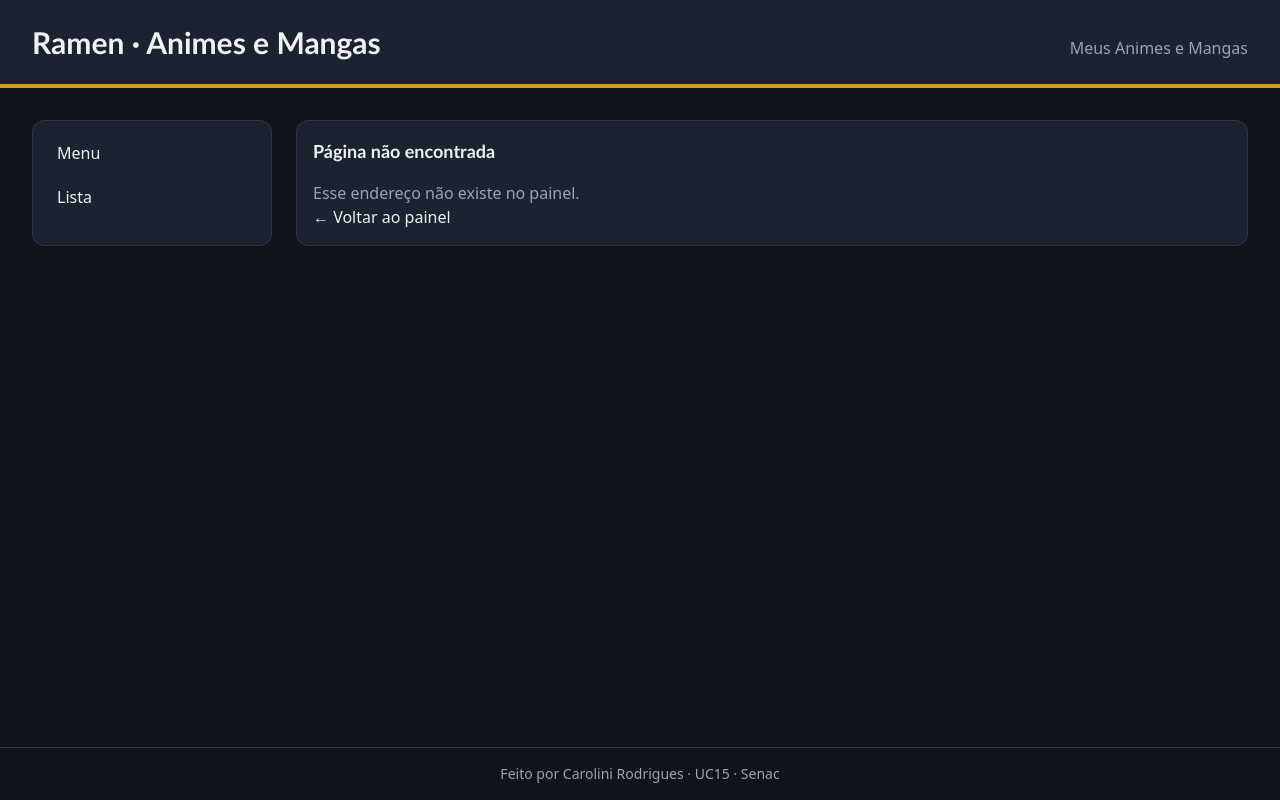
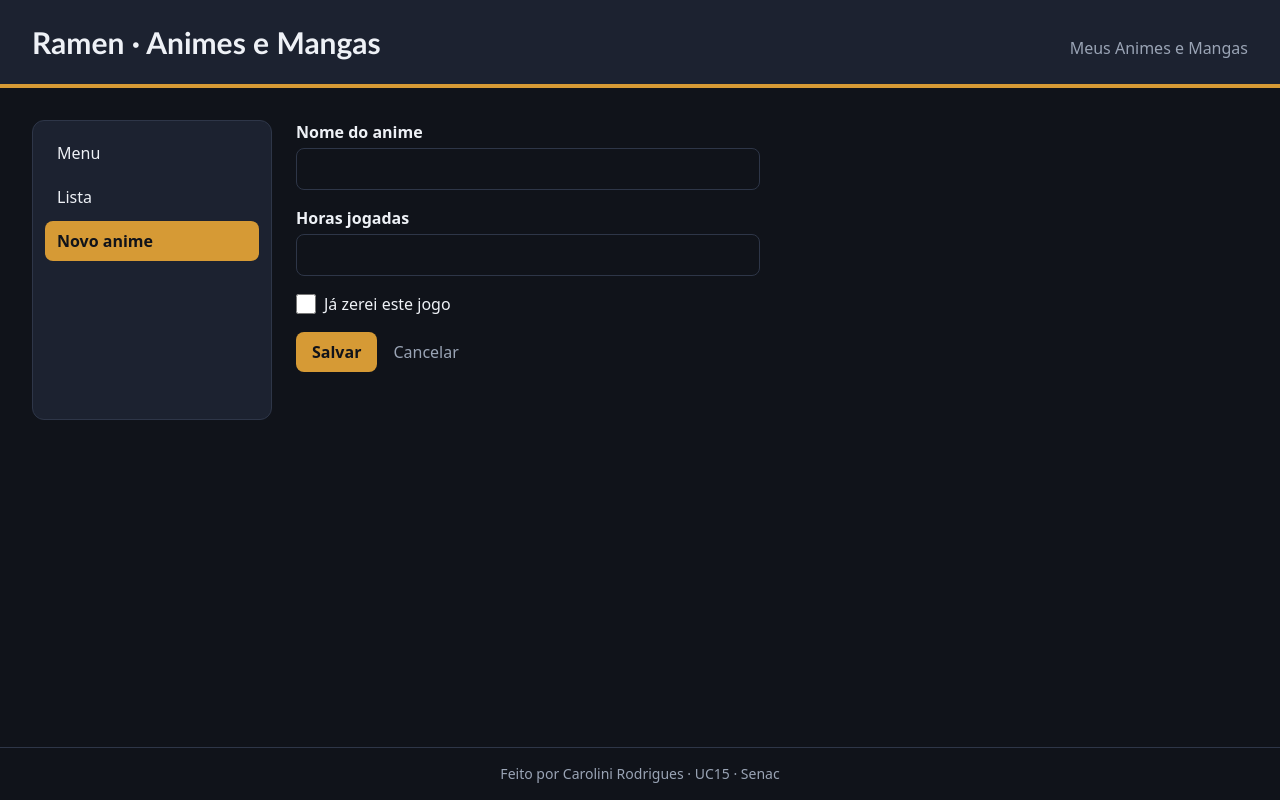
Before and after one commit to Caroliniz/my-dasboard, a React (Vite) app: page /novo in a window 1280 px wide. Built offline with nearby package versions, Linux system fonts and the light colour scheme.

Commit message:
feat: add new item form with validation

```diff
--- a/src/App.jsx
+++ b/src/App.jsx
@@ -5,6 +5,7 @@ import ListPage from './pages/ListPage.jsx';
 import NotFoundPage from './pages/NotFoundPage.jsx';
 import { Routes, Route } from 'react-router-dom';
 import DashboardPage from './pages/DashboardPage.jsx';
+import ItemForm from './components/ItemForm.jsx';
 
 function App() {
 
@@ -20,6 +21,7 @@ function App() {
         <Routes>
           <Route path="/" element={<DashboardPage />} />
           <Route path="/lista" element={<ListPage />} />
+          <Route path="/novo" element={<ItemForm />} />
           <Route path="*" element={<NotFoundPage />} />
         </Routes>
       </main>
--- /dev/null
+++ b/src/components/ItemForm.jsx
@@ -0,0 +1,115 @@
+import { useState } from 'react'
+import { Link } from 'react-router-dom'
+
+const inputClass =
+  'mt-1 w-full rounded-lg border bg-background px-3 py-2 focus:border-primary focus:outline-none'
+
+function ItemForm({ onSave }) {
+  const [title, setTitle] = useState('')
+  const [evaluation, setEvaluation] = useState('')
+  const [isCompleted, setIsCompleted] = useState(false)
+  const [errors, setErrors] = useState({
+      title: null,
+      evaluation: null,
+    })
+
+function validate() {
+    const newErrors = {
+      title: null,
+      evaluation: null,
+    }
+    if (title.trim() === '') {
+      newErrors.title = 'Informe o nome do Anime.'
+    } else if (title.trim().length < 2) {
+      newErrors.title = 'O nome precisa de pelo menos 2 letras.'
+    }
+    if (evaluation === '') {
+      newErrors.evaluation = 'Que nota você da pra esse anime?.'
+    } else if (Number(evaluation) < 0 || Number(evaluation) > 5) {
+  newErrors.evaluation = 'A avaliação deve ser um número entre 0 e 5.';
+    }
+    return newErrors
+  }
+
+function handleSubmit(event) {
+    event.preventDefault()
+    const newErrors = validate()
+    setErrors(newErrors)
+    if (newErrors.title || newErrors.evaluation) return
+    onSave({
+      title: title.trim(),
+      evaluation: Number(evaluation),
+      isCompleted: isCompleted,
+    })
+  }
+
+  return (
+      <form onSubmit={handleSubmit} className="grid gap-4 md:max-w-xl">
+
+      <div>
+        <label htmlFor="anime-title" className="font-bold">
+          Nome do anime
+        </label>
+        <input
+          id="anime-title"
+          type="text"
+          value={title}
+          onChange={(event) => setTitle(event.target.value)}
+          aria-invalid={Boolean(errors.title)}
+          aria-describedby={errors.title ? 'anime-title-error' : undefined}
+          className={`${inputClass} ${errors.title ? 'border-danger' : 'border-border'}`}
+        />
+        {errors.title && (
+          <p id="anime-title-error" className="mt-1 text-sm text-danger">
+            {errors.title}
+          </p>
+        )}
+      </div>
+
+      <div>
+        <label htmlFor="anime-hours" className="font-bold">
+          Horas jogadas
+        </label>
+        <input
+          id="anime-hours"
+          type="number"
+          value={evaluation}
+          onChange={(event) => setEvaluation(event.target.value)}
+          aria-invalid={Boolean(errors.evaluation)}
+          aria-describedby={errors.evaluation ? 'anime-hours-error' : undefined}
+          className={`${inputClass} ${errors.evaluation ? 'border-danger' : 'border-border'}`}
+        />
+        {errors.evaluation && (
+          <p id="anime-hours-error" className="mt-1 text-sm text-danger">
+            {errors.evaluation}
+          </p>
+        )}
+      </div>
+
+      <div className="flex items-center gap-2">
+        <input
+          id="anime-completed"
+          type="checkbox"
+          checked={isCompleted}
+          onChange={(event) => setIsCompleted(event.target.checked)}
+          className="size-5 accent-primary"
+        />
+        <label htmlFor="anime-completed">Já zerei este jogo</label>
+      </div>
+
+      <div className="flex flex-wrap items-center gap-4">
+        <button
+          type="submit"
+          className="rounded-lg bg-primary px-4 py-2 font-bold text-background hover:opacity-90"
+        >
+          Salvar
+        </button>
+        <Link to="/lista" className="text-muted hover:text-primary">
+          Cancelar
+        </Link>
+      </div>
+    </form>
+  );
+}
+
+export default ItemForm
--- a/src/components/Menu.jsx
+++ b/src/components/Menu.jsx
@@ -58,6 +58,11 @@ function Menu() { {/*significa que ele recebe uma propriedade q será uma funç
             Lista
           </NavLink>
         </li>
+        <li>
+          <NavLink to="/novo" onClick={closeMenu} className={linkClass}>
+            Novo anime
+          </NavLink>
+        </li>
         {/*<li>
           <NavLink to="#highlight" onClick={closeMenu} className={linkClass}>
             Assisitindo agora
--- a/src/pages/DashboardPage.jsx
+++ b/src/pages/DashboardPage.jsx
@@ -15,10 +15,10 @@ function DashboardPage() {
     (total, game) => total + game.hours,
     0,
   );
-  const completedCount = initialAnime.filter((game) => game.isCompleted).length;
+  const completedCount = initialAnime.filter((anime) => anime.isCompleted).length;
 
   const summaryCards = [
-    { id: 'games', title: 'Favoritados', value: initialAnime.length, icon: '💛' },
+    { id: 'animes', title: 'Favoritados', value: initialAnime.length, icon: '💛' },
     { id: 'hours', title: 'Li', value: totalHours, icon: '⏱️' },
     {
       id: 'completed',
--- a/src/styles.css
+++ b/src/styles.css
@@ -7,6 +7,7 @@
   --color-muted: #9aa4b5;
   --color-primary: #d69a35;
   --color-border: #2e3648;
+  --color-danger: #ff6b81;
 
   --font-sans: system-ui, "Segoe UI", sans-serif;
   --font-heading: "Trebuchet MS", sans-serif;
```
